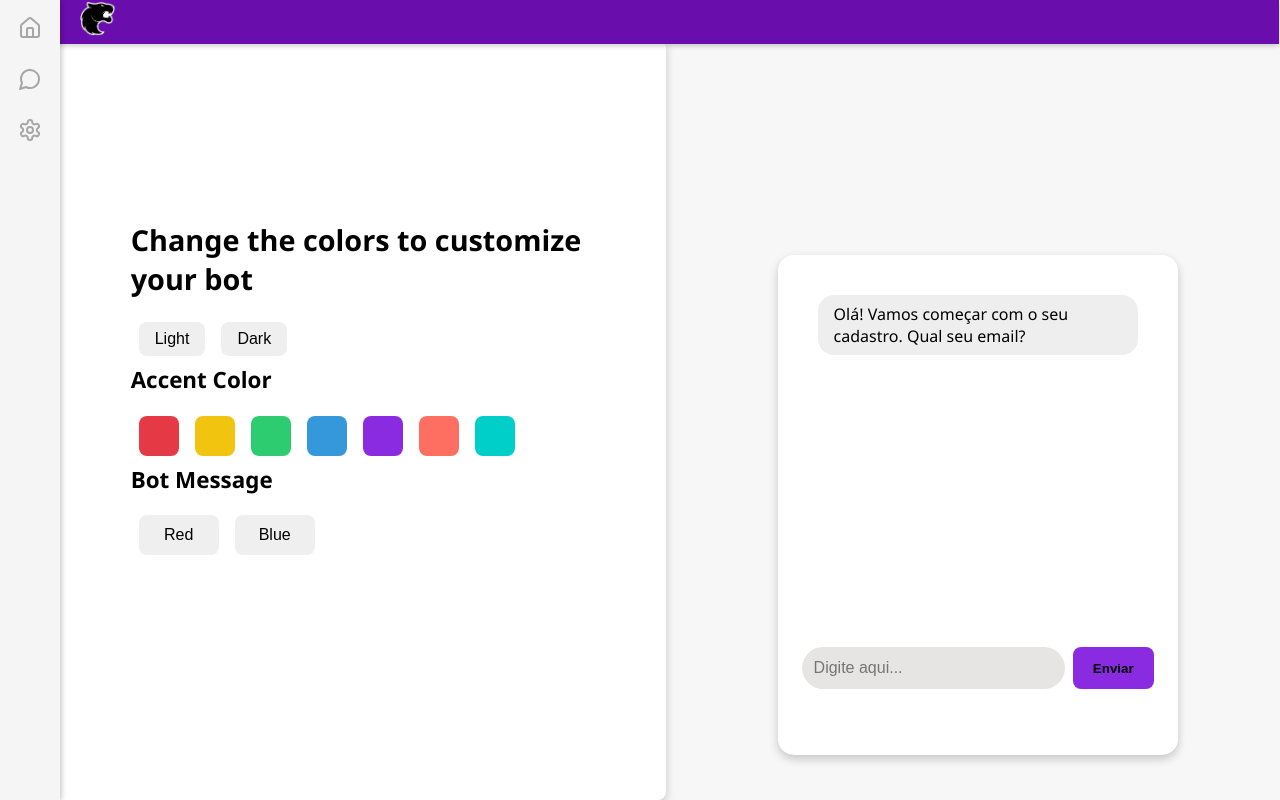
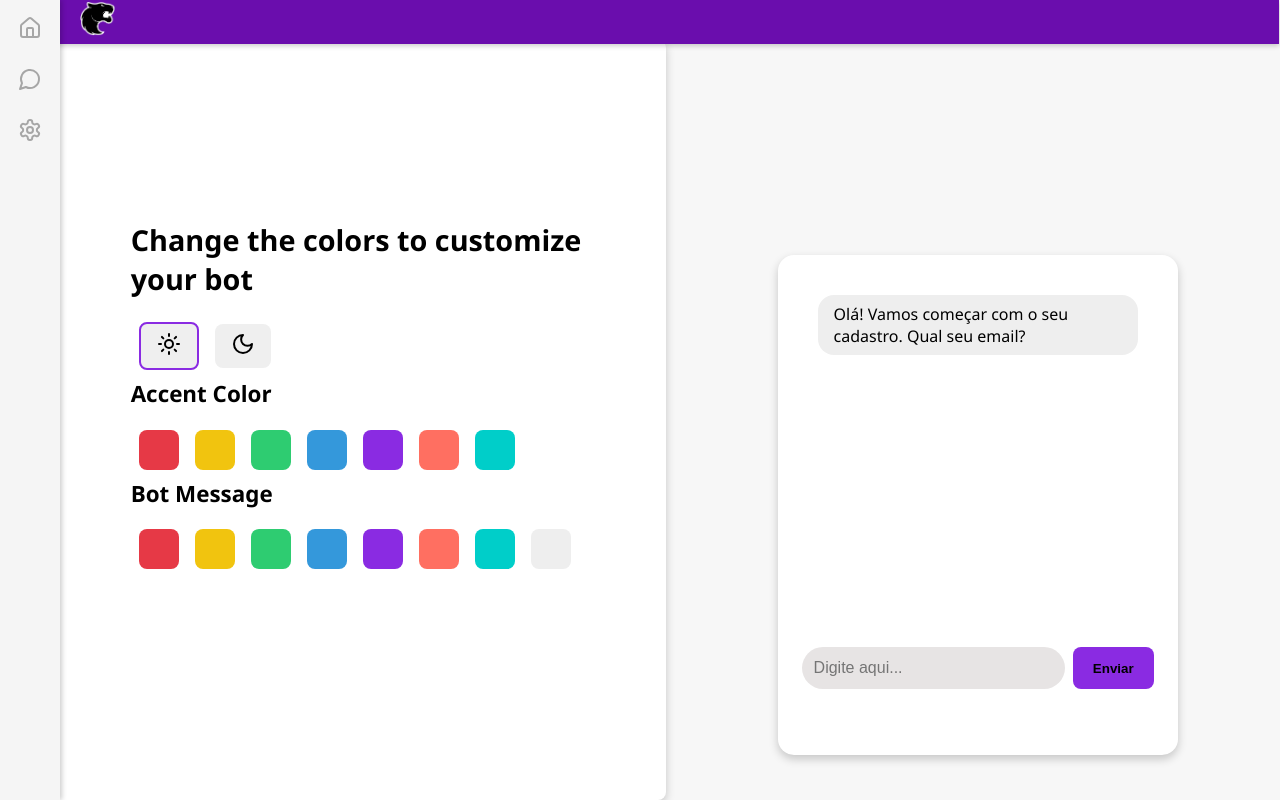
Before and after one commit to Lucassml-boop/FuriaChatBot, a React (Vite) app: page / in a window 1280 px wide. Built offline with nearby package versions, Linux system fonts and the light colour scheme.

Commit message:
Atualizando as funções de troca de cores

```diff
--- a/src/components/CustomPainel/CustomizationPanel.tsx
+++ b/src/components/CustomPainel/CustomizationPanel.tsx
@@ -1,36 +1,59 @@
+import { useState } from 'react';
 import { useTheme } from '../context/ThemeContext';
 import '../../styles/CustomizationPanel.scss';
+import { Sun, Moon } from 'lucide-react';
 
 const CustomizationPanel = () => {
   const { setTheme, setAccentColor, setBotMessageColor } = useTheme();
+  const [activeTheme, setActiveTheme] = useState<'light' | 'dark'>('light');
+
+  const handleThemeChange = (theme: 'light' | 'dark') => {
+    setTheme(theme);
+    setActiveTheme(theme);
+  };
 
   return (
     <div className="customization">
       <div className="customization-itens">
-            <h3>Change the colors to customize your bot</h3>
+        <h3>Change the colors to customize your bot</h3>
 
         <div className="theme-buttons">
-          <button onClick={() => setTheme('light')}>Light</button>
-         <button onClick={() => setTheme('dark')}>Dark</button>
+          <button
+            onClick={() => handleThemeChange('light')}
+            className={activeTheme === 'light' ? 'active' : ''}
+            title="Tema Claro"
+          >
+            <Sun size={24} />
+          </button>
+          <button
+            onClick={() => handleThemeChange('dark')}
+            className={activeTheme === 'dark' ? 'active' : ''}
+            title="Tema Escuro"
+          >
+            <Moon size={24} />
+          </button>
         </div>
 
         <h4>Accent Color</h4>
         <div className="color-options">
-          {['#e63946', '#f1c40f', '#2ecc71', '#3498db', '#8a2be2', '#ff6f61', '#00cec9'].map(color => (
+          {['#e63946', '#f1c40f', '#2ecc71', '#3498db', '#8a2be2', '#ff6f61', '#00cec9', '#fff'].map((color) => (
             <button
-             key={color}
-             style={{ backgroundColor: color }}
+              key={color}
+              style={{ backgroundColor: color }}
               onClick={() => setAccentColor(color)}
             />
           ))}
         </div>
 
         <h4>Bot Message</h4>
-        <div className="color-options-bot">
-          <button  onClick={() => setBotMessageColor('#e63946')}>Red</button>
-         <button  onClick={() => setBotMessageColor('#3498db')}>
-           Blue
-          </button>
+        <div className="color-options">
+          {['#e63946', '#f1c40f', '#2ecc71', '#3498db', '#8a2be2', '#ff6f61', '#00cec9', '#eeeeee'].map((color) => (
+            <button
+              key={color}
+              style={{ backgroundColor: color }}
+              onClick={() => setBotMessageColor(color)}
+            />
+          ))}
         </div>
       </div>
     </div>
```
